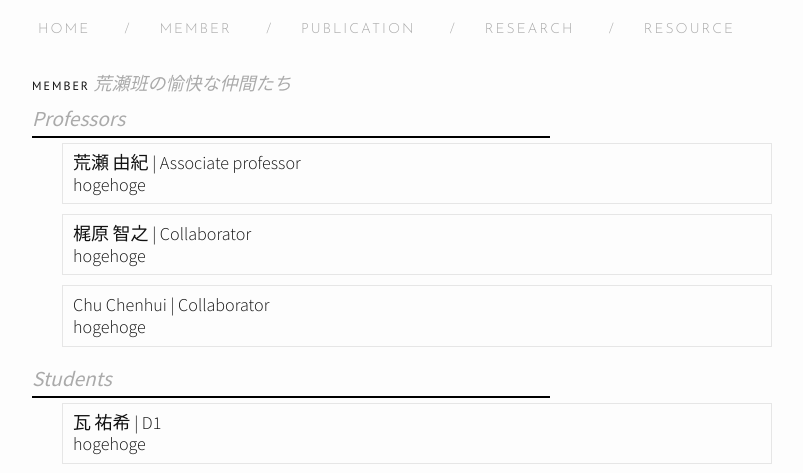
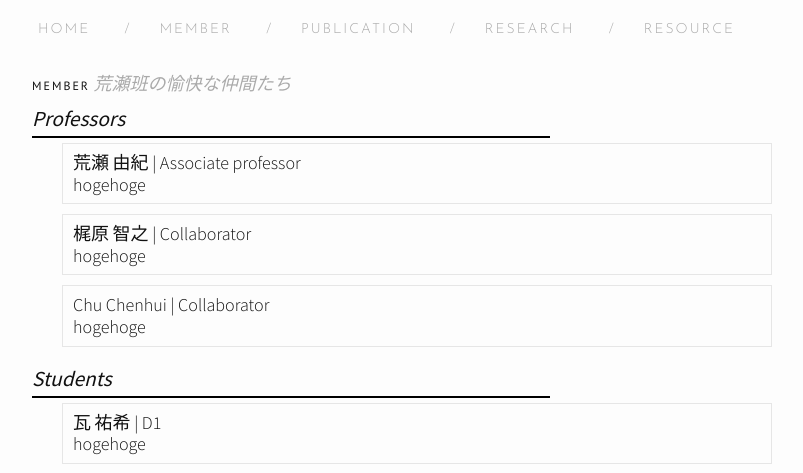
Before and after one commit to nlp-arase/nlp-arase.github.io, a Jekyll site: the page built from member.md, in a window 1280 px wide. Shown: the part 232-705 px from the top of the page, without its empty margins (238-1041 px from the left). Built offline with Jekyll 4.4.1, drawn with Linux system fonts in a browser that asks for light colours; nearby versions of some CDN libraries.

Commit message:
fix member-role

```diff
--- a/css/style.scss
+++ b/css/style.scss
@@ -676,7 +676,7 @@ pre {
   border-bottom: 2px solid #000000;
 }
 
-.member-role a{
+.member-role span{
   font-size: 16pt;
   font-style: italic;
 }
--- a/member.md
+++ b/member.md
@@ -6,7 +6,7 @@ category: "member"
 tagline: "荒瀬班の愉快な仲間たち"
 ---
 
-<h3 class="member-role"><a>Professors</a></h3>
+<h3 class="member-role"><span>Professors</span></h3>
 
 {% for person in site.data.professors %}
   <ul class="member-content">
@@ -15,7 +15,7 @@ tagline: "荒瀬班の愉快な仲間たち"
   </ul>
 {% endfor %}
 
-<h3 class="member-role"><a>Students</a></h3>
+<h3 class="member-role"><span>Students</span></h3>
 
 {% for person in site.data.students %}
   <ul class="member-content">
```
